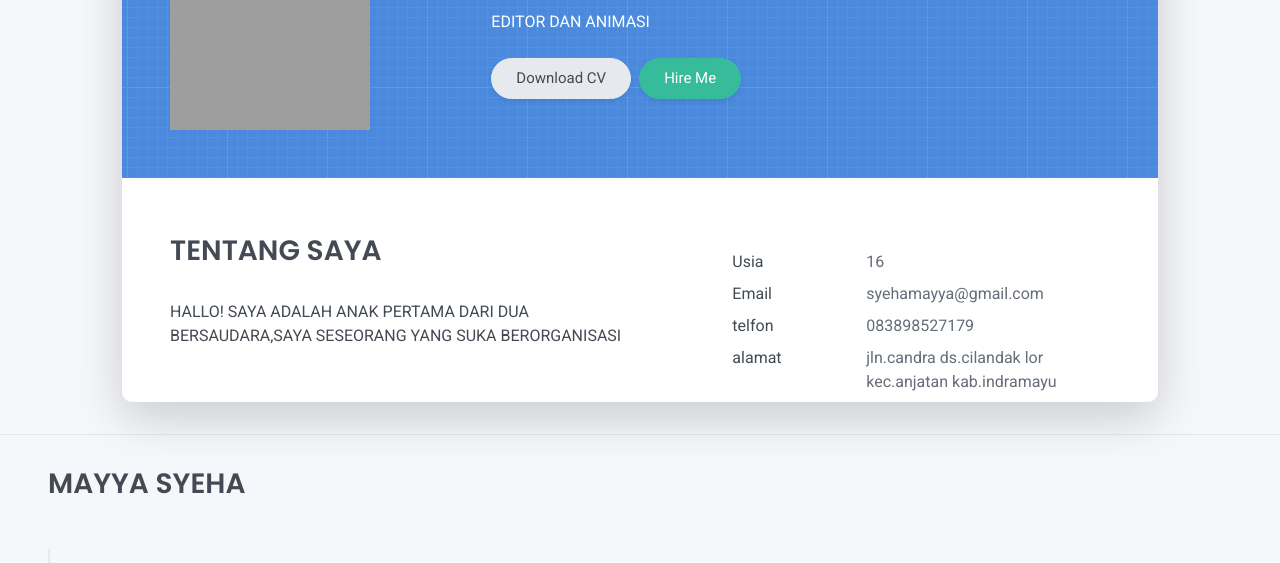
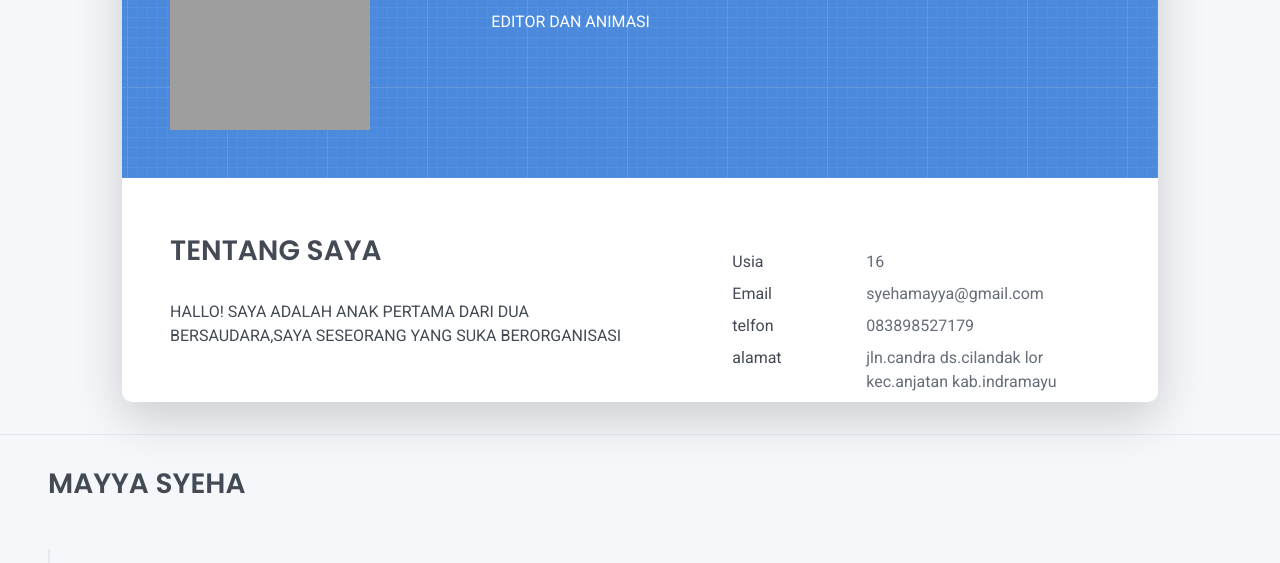
Before and after one commit to mayaseha22/mayaseha22.github.io, a plain HTML site: page index.html in a window 1280 px wide. Shown: the part 222-785 px from the top of the page. Drawn offline with Linux system fonts and the light colour scheme; files that its build step writes are made by us from their sources; grey boxes are pictures that could not be loaded; files whose address does not match are found by name.

Commit message:
Update index.html

```diff
--- a/index.html
+++ b/index.html
@@ -51,7 +51,6 @@
       <div class="col-lg-8 col-md-7 text-center text-md-start">
         <h2 class="h1 mt-2" data-aos="fade-left" data-aos-delay="0">MAYYA SYEHA</h2>
         <p data-aos="fade-left" data-aos-delay="100">EDITOR DAN ANIMASI</p>
-        <div class="d-print-none" data-aos="fade-left" data-aos-delay="200"><a class="btn btn-light text-dark shadow-sm mt-1 me-1" href="right-resume.pdf" target="_blank">Download CV</a><a class="btn btn-success shadow-sm mt-1" href="#contact">Hire Me</a></div>
       </div>
     </div>
   </div>
```
